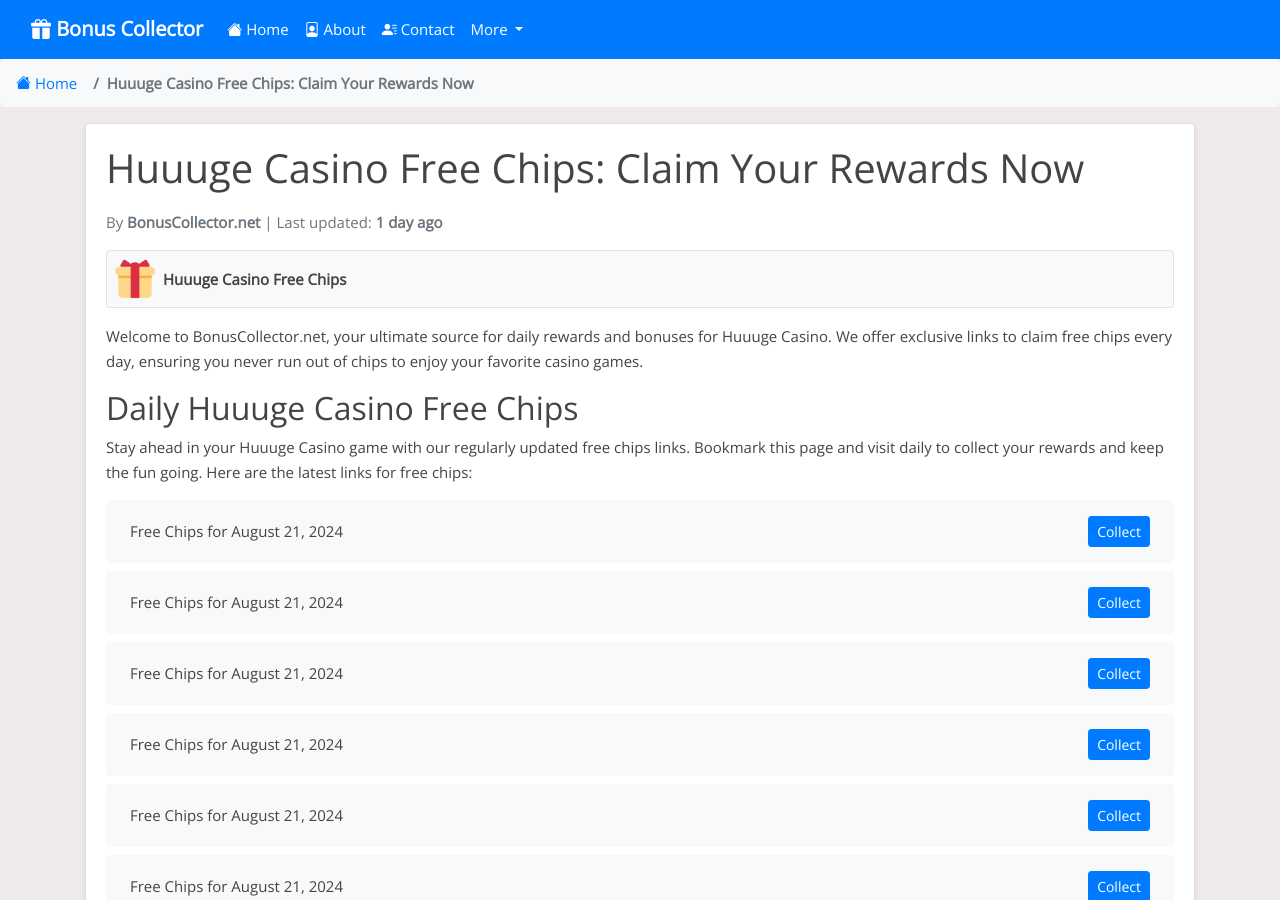
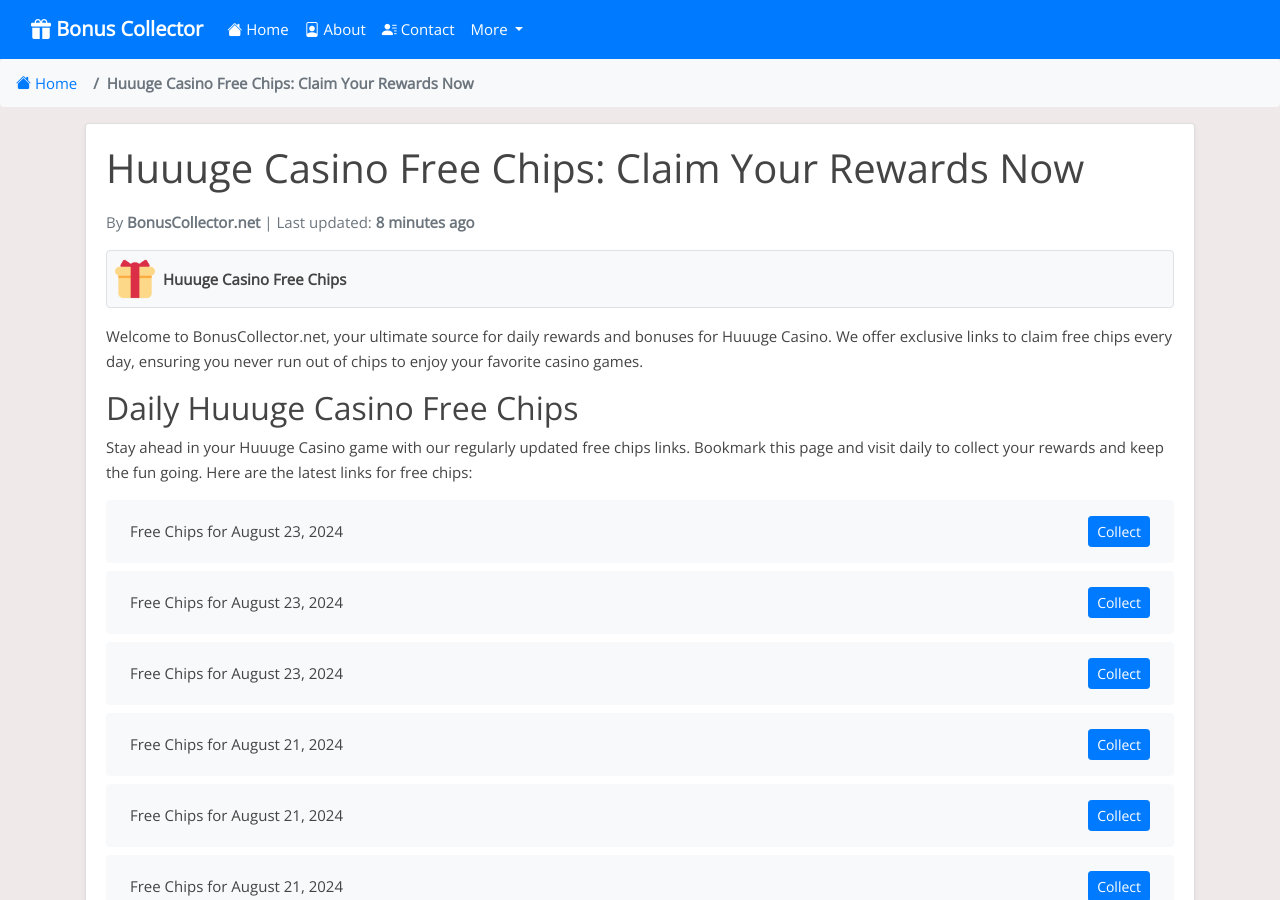
Before and after one commit to Prollad99/bs-net, a Jekyll site: the page built from _posts/2024-06-29-huuuge-casino.md, in a window 1280 px wide and 900 px high. Built offline with Jekyll 4.4.1, drawn with Linux system fonts in a browser that asks for light colours; nearby versions of some CDN libraries; comment, search, counter and statistics services are not loaded; some of the changed text lies outside the part shown.

Commit message:
Update huuuge-casino reward links and last modified date

```diff
--- a/_data/include_files.yml
+++ b/_data/include_files.yml
@@ -53,7 +53,7 @@
   last_modified: 2024-08-23 04:12:51
 
 huuuge-casino.html:
-  last_modified: 2024-08-21 17:33:21
+  last_modified: 2024-08-23 17:09:09
 
 island-king.html:
   last_modified: 2024-08-06 14:33:34
--- a/_includes/huuuge-casino.html
+++ b/_includes/huuuge-casino.html
@@ -1,4 +1,16 @@
 <ul class="list-group mt-3 mb-4">
+  <li class="list-group-item d-flex justify-content-between align-items-center">
+    <span>Free Chips for August 23, 2024</span>
+    <a href="https://2rc7.app.link/g0w9BzkETLb" class="btn btn-primary btn-sm">Collect</a>
+  </li>
+  <li class="list-group-item d-flex justify-content-between align-items-center">
+    <span>Free Chips for August 23, 2024</span>
+    <a href="https://2rc7.app.link/2zvektvudMb" class="btn btn-primary btn-sm">Collect</a>
+  </li>
+  <li class="list-group-item d-flex justify-content-between align-items-center">
+    <span>Free Chips for August 23, 2024</span>
+    <a href="https://2rc7.app.link/Dl1pEUxudMb" class="btn btn-primary btn-sm">Collect</a>
+  </li>
   <li class="list-group-item d-flex justify-content-between align-items-center">
     <span>Free Chips for August 21, 2024</span>
     <a href="https://2rc7.app.link/bMTnKzkETLb" class="btn btn-primary btn-sm">Collect</a>
@@ -387,16 +399,4 @@
     <span>Free Chips for Invalid Date</span>
     <a href="https://2rc7.app.link/yKHeKIEM5Kb" class="btn btn-primary btn-sm">Collect</a>
   </li>
-  <li class="list-group-item d-flex justify-content-between align-items-center">
-    <span>Free Chips for Invalid Date</span>
-    <a href="https://2rc7.app.link/ZCkqDIEM5Kb" class="btn btn-primary btn-sm">Collect</a>
-  </li>
-  <li class="list-group-item d-flex justify-content-between align-items-center">
-    <span>Free Chips for Invalid Date</span>
-    <a href="https://2rc7.app.link/c0FkRIEM5Kb" class="btn btn-primary btn-sm">Collect</a>
-  </li>
-  <li class="list-group-item d-flex justify-content-between align-items-center">
-    <span>Free Chips for Invalid Date</span>
-    <a href="http://2rc7.app.link/ljTDNIEM5Kb" class="btn btn-primary btn-sm">Collect</a>
-  </li>
 </ul>
```
Also changed, not shown: links-json/huuuge-casino.json (+12 -9 lines).
